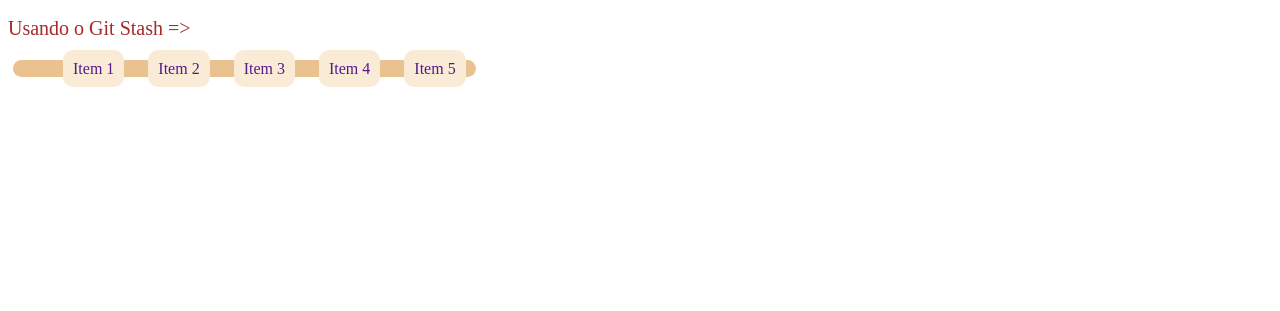
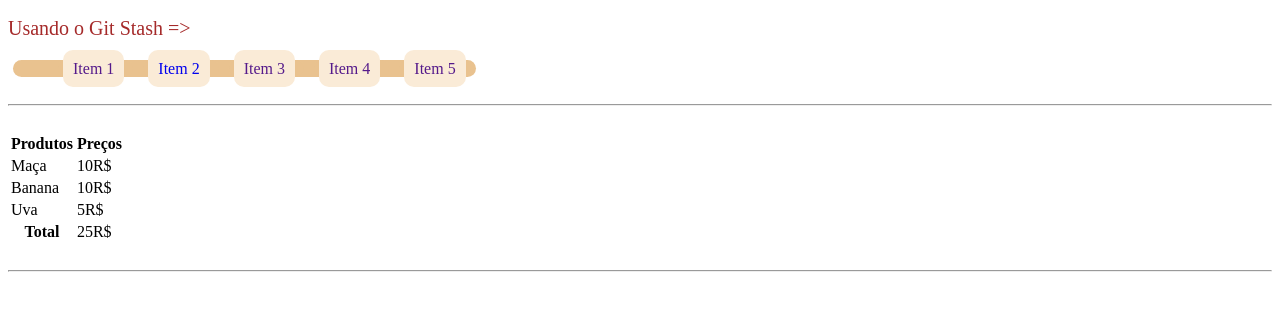
Before and after one commit to pauloborgesgh/GitAdaTech, a plain HTML site: page index.html in a window 1280 px wide. Shown: the part 105-416 px from the top of the page. Drawn offline with Linux system fonts and the light colour scheme.

Commit message:
ADD_Index

```diff
--- a/index.html
+++ b/index.html
@@ -21,12 +21,50 @@
     <nav>
         <ul class="list">
             <li><a href="">Item 1</a> </li>
-            <li><a href="">Item 2</a> </li>
+            <li><a href="/item2.html">Item 2</a> </li>
             <li><a href="">Item 3</a> </li>
             <li><a href="">Item 4</a> </li>
             <li><a href="">Item 5</a> </li>
 
         </ul>
     </nav>
+    <br>
+    <hr>
+    <br>
+    <table class="tabela">
+        <thead>
+            <tr>
+                <th>Produtos</th>
+                <th>Preços</th>
+            </tr>
+        </thead>
+        <tbody>
+            <tr>
+                <td>Maça</td>
+                <td>10R$</td>
+            </tr>
+            <tr>
+                <td>Banana</td>
+                <td>10R$</td>
+            </tr>
+            <tr>
+                <td>Uva</td>
+                <td>5R$</td>
+            </tr>
+        </tbody>
+        <tfoot>
+            <tr>
+                <th>Total</th>
+                <td>25R$</td>
+            </tr>
+        </tfoot>
+    </table>
+    <br>
+    <hr>
+    <br>
+
+
+
+
 </body>
 </html>
```
